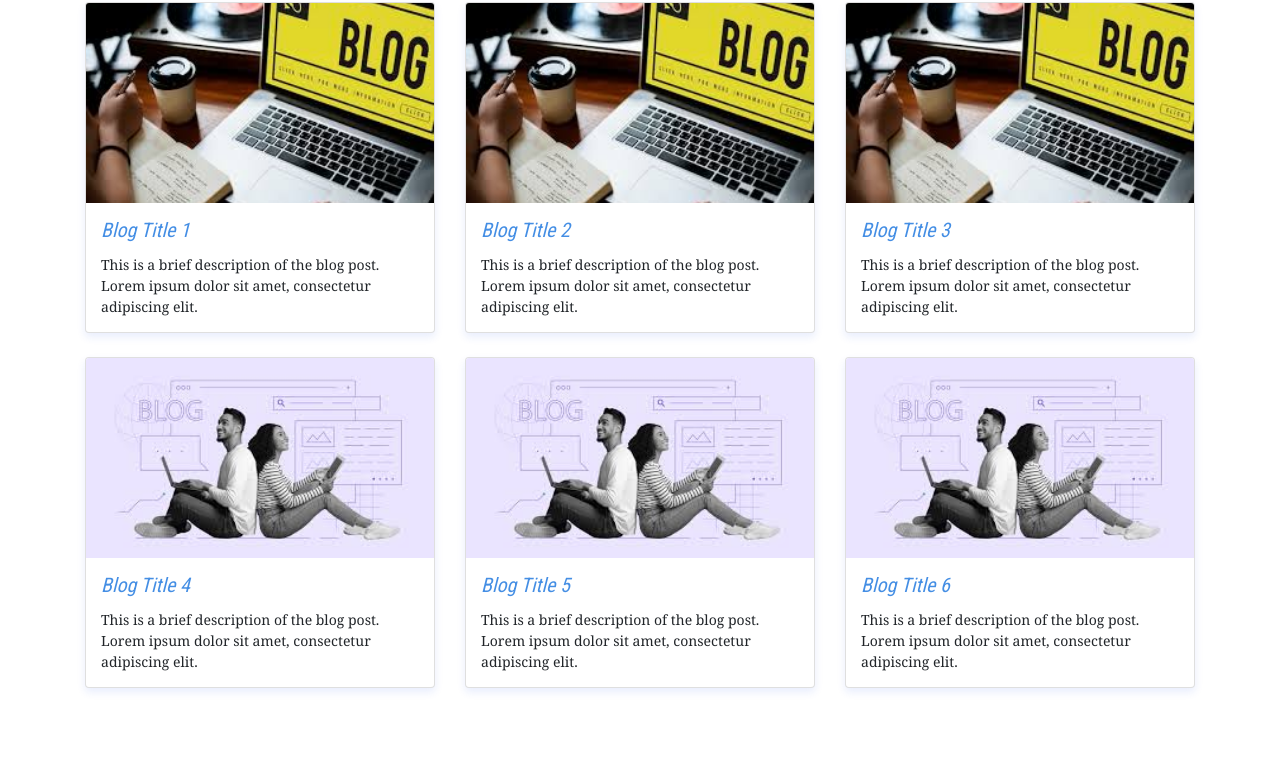
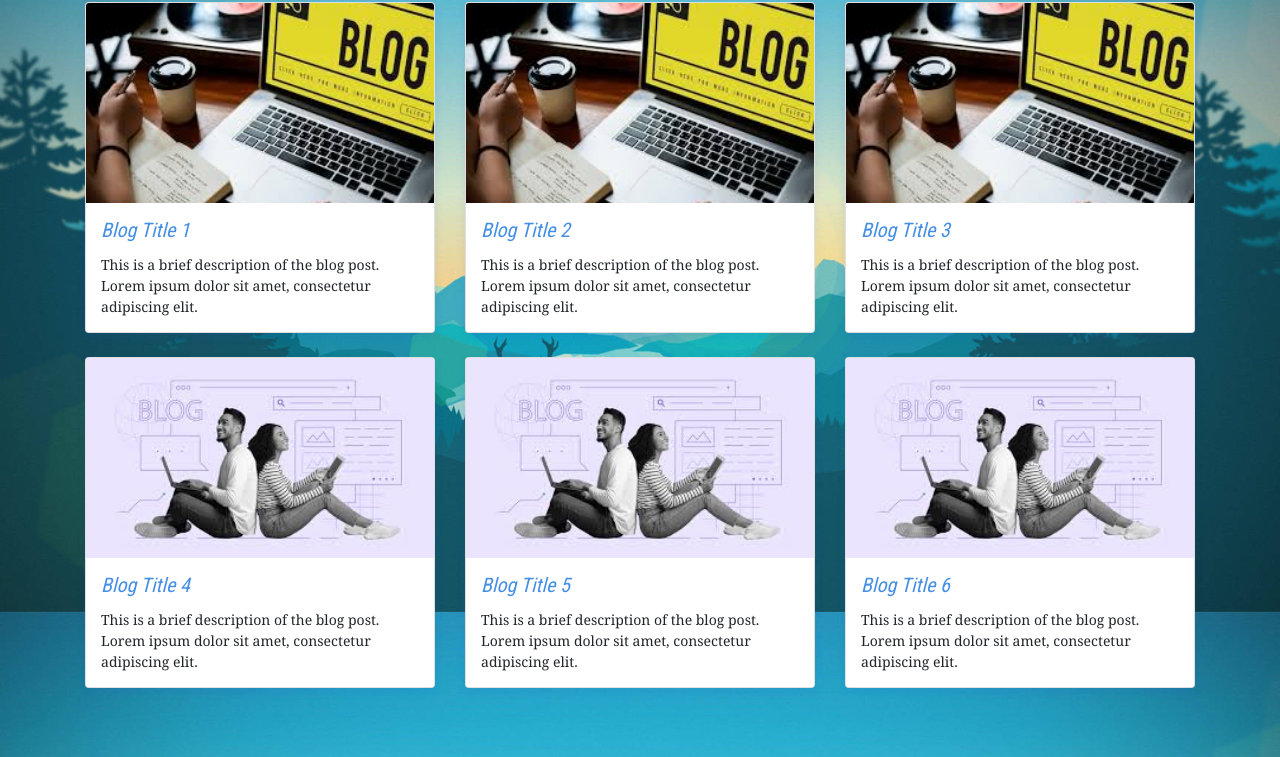
Before and after one commit to sri112004/INFOGEN-RESEARCH-, a plain HTML site: page index.html in a window 1280 px wide. Shown: the part 188-945 px from the top of the page. Drawn offline with nearby package versions, Linux system fonts and the light colour scheme.

Commit message:
style.css

```diff
--- a/style.css
+++ b/style.css
@@ -1,6 +1,6 @@
 body {
     font-family: 'Bebas Neue', sans-serif; /* Use your Google Font here */
-    background-image: url('images/back4k.jpg'); /* Add your image path here */
+    background-image: url('back4k.jpg'); /* Add your image path here */
     background-size: cover; /* Ensures the image covers the entire body */
     background-position: center; /* Centers the background image */
     background-attachment: fixed; /* Keeps the image fixed while scrolling */
```
